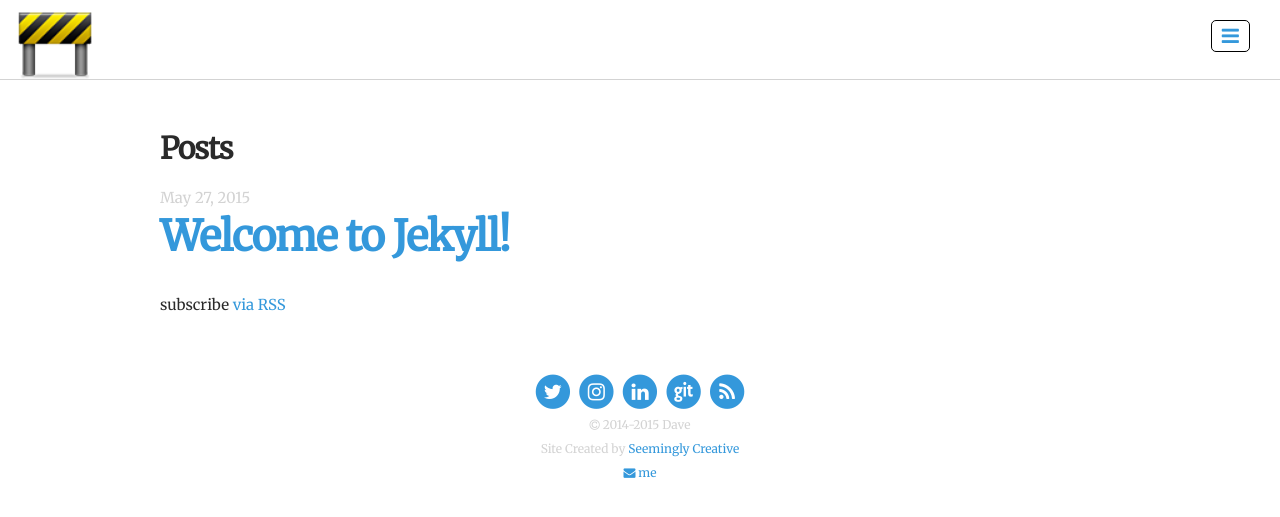
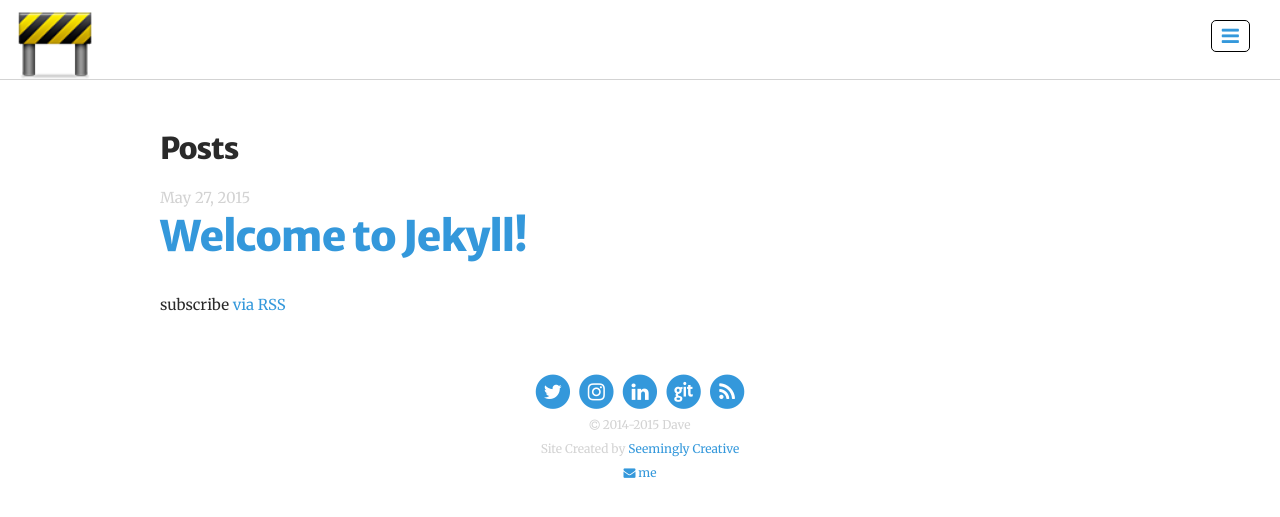
Before and after one commit to daveas/jekyll-template, a Jekyll site: the page built from index.html, in a window 1280 px wide. Shown: the top 517 px of the page. Built offline with Jekyll 4.4.1, drawn with Linux system fonts in a browser that asks for light colours; nearby versions of some CDN libraries.

Commit message:
Update _base.scss

```diff
--- a/_sass/_base.scss
+++ b/_sass/_base.scss
@@ -11,7 +11,7 @@
 
 html {
   font-size: 62.5%;
-  font-family: $head-font-family; // Set default font family.
+  font-family: $body-font-family; // Set default font family.
   -ms-text-size-adjust: 100%; // Prevent iOS and IE text size adjust after device orientation change, without disabling user zoom.
   -webkit-text-size-adjust: 100%; // Prevent iOS and IE text size adjust after device orientation change, without disabling user zoom.
 }
@@ -65,6 +65,7 @@
 h6 {
   margin-top: 0;
   margin-bottom: 2rem;
+  font-family: $head-font-family;
   font-weight: $head-font-weight;
 }
 
```
